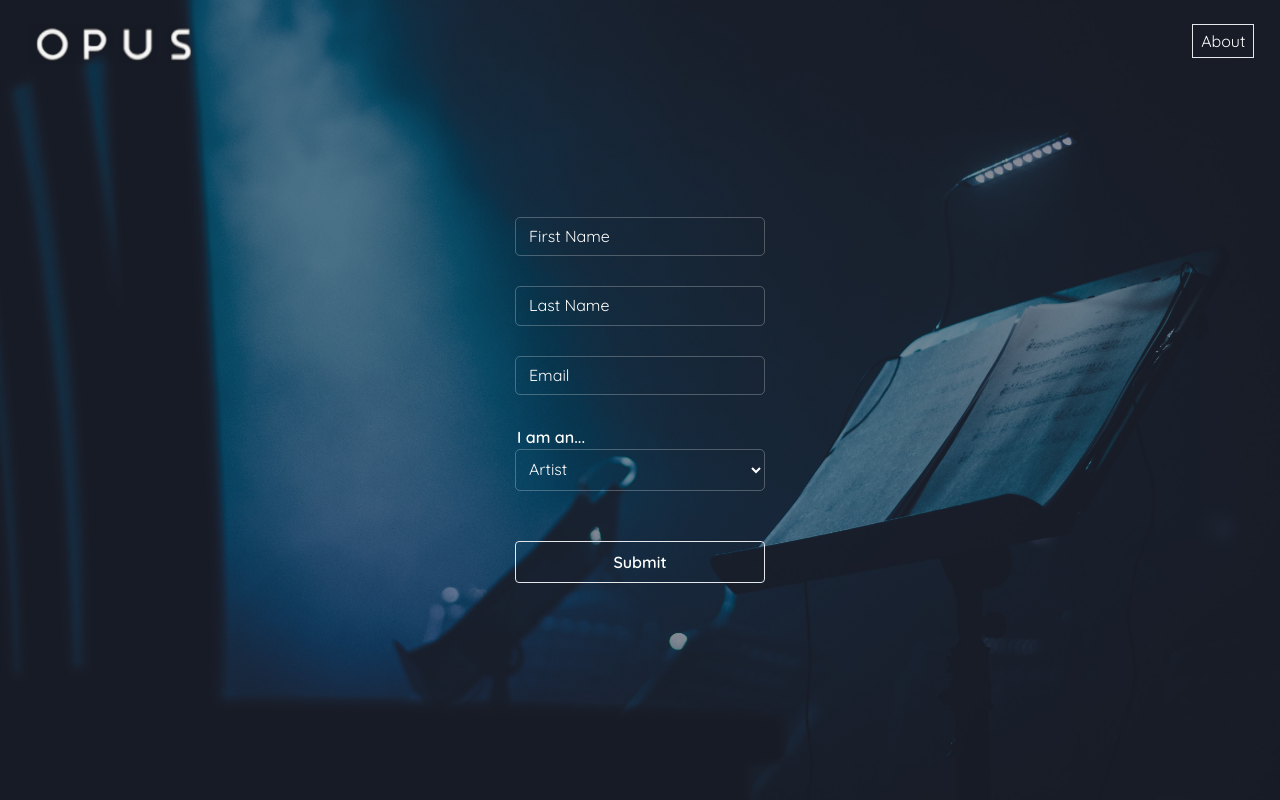
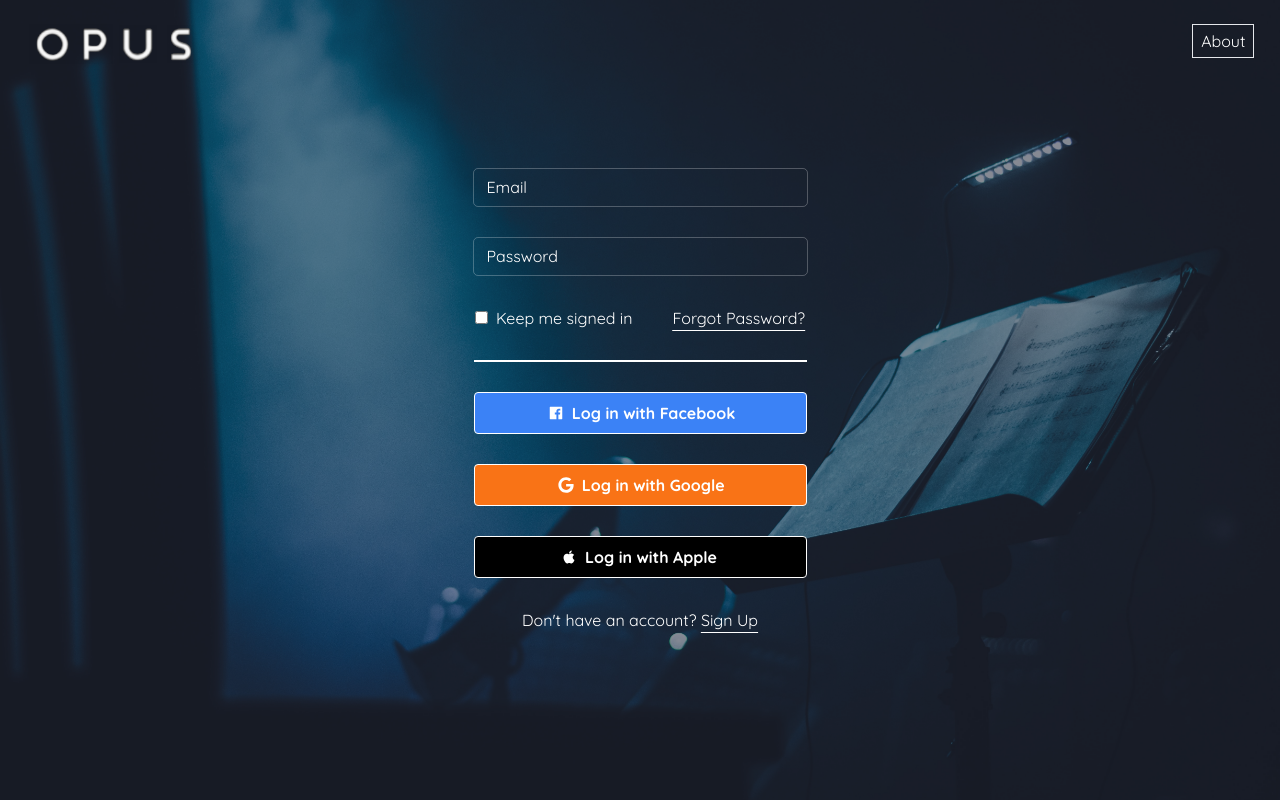
Before and after one commit to dopecello/music-jobs, a Next.js app: page /access in a window 1280 px wide. Built offline with nearby package versions, Linux system fonts and the light colour scheme.

Commit message:
took brians work and integrated into existing page

```diff
--- a/components/Hero.tsx
+++ b/components/Hero.tsx
@@ -9,7 +9,7 @@ const Hero = ({ heading }: {heading: string}) => {
             <div className='text-white z-[2] p-8 mb-[5rem] border-spacing-1'>
                 <h2 className='text-4xl mb-5'>{heading}</h2>
                 <Link href='/access'>
-                <button className='border p-2 text-sm button:hover'>Get Early Access</button>
+                <button className='border p-2 text-sm buttons buttons:hover'>Get Early Access</button>
                 </Link>
             </div>
         </div>
--- a/components/Nav.tsx
+++ b/components/Nav.tsx
@@ -23,7 +23,7 @@ const Nav = () => {
                     <ul className='hidden sm:flex right-[2%] absolute'>
                         <li>
                             <Link href='/about'>
-                                <button className='border px-2 py-1 button:hover'>
+                                <button className='border px-2 py-1 buttons buttons:hover'>
                                 About
                                 </button>
                             </Link>
--- a/components/SignUp.tsx
+++ /dev/null
@@ -1,85 +0,0 @@
-import React, { useState } from 'react';
-import { AiFillFacebook, AiFillApple } from 'react-icons/ai';
-import { FaGoogle } from 'react-icons/fa';
-import Link from 'next/link';
-
-export default function SignUp() {
-  const [email, setEmail] = useState('');
-  const [password, setPassword] = useState('');
-
-  const handleSubmit = (e) => {
-    e.preventDefault();
-    console.log(email, password);
-    // Perform login logic here
-  };
-
-  return (
-    <div className="p-5">
-      <div className="flex justify-center">
-        <form onSubmit={handleSubmit}>
-          <div className="mb-4">
-            <h1 className="text-center text-4xl">Log In</h1>
-          </div>
-          <div className="mb-4">
-            <input
-              className="bg-white focus:outline-none focus:shadow-outline border border-gray-300 rounded-lg py-2 px-4 block w-full appearance-none leading-normal"
-              id="email"
-              type="email"
-              placeholder="Email"
-              value={email}
-              onChange={(e) => setEmail(e.target.value)}
-            />
-          </div>
-          <div className="mb-4">
-            <input
-              className="bg-white focus:outline-none focus:shadow-outline border border-gray-300 rounded-lg py-2 px-4 block w-full appearance-none leading-normal"
-              id="password"
-              type="password"
-              placeholder="Enter your password"
-              value={password}
-              onChange={(e) => setPassword(e.target.value)}
-            />
-          </div>
-          <div className="mb-4 flex justify-between space-x-10">
-            <div>
-              <input type="checkbox" />
-              <label className="pl-2">Keep me signed in</label>
-            </div>
-            <div>
-              <Link href={''}>Forgot Password?</Link>
-            </div>
-          </div>
-          <button
-            className="mb-4 bg-blue-500 hover:bg-blue-400 text-white font-bold py-2 px-4 rounded w-full"
-            type="submit">
-            Log In
-          </button>
-          <div className="text-center border-t-2 border-gray-500 w-full p-2"></div>
-          <div className="mb-4">
-            <button className="bg-blue-500 text-white font-bold py-2 px-4 w-full rounded inline-flex items-center">
-              <AiFillFacebook />
-              <span>Log in with Facebook</span>
-            </button>
-          </div>
-          <div className="mb-4">
-            <button className="bg-blue-500 text-white font-bold py-2 px-4 w-full rounded inline-flex items-center">
-              <FaGoogle />
-              <span>Log in with Google</span>
-            </button>
-          </div>
-          <div className="mb-4">
-            <button className="bg-black text-white font-bold py-2 px-4 w-full rounded inline-flex items-center">
-              <AiFillApple />
-              <span>Log in with Apple</span>
-            </button>
-          </div>
-          <div className="mb-4">
-            <p className="text-center">
-              Don't have an account? <Link href="">Sign Up</Link>
-            </p>
-          </div>
-        </form>
-      </div>
-    </div>
-  );
-}
--- a/pages/access.tsx
+++ b/pages/access.tsx
@@ -1,54 +1,76 @@
-import { addDoc, collection } from 'firebase/firestore';
-import { useState } from 'react';
-import { db } from '../firebase/clientApp';
+// import { addDoc, collection } from 'firebase/firestore';
+import Link from 'next/link';
+// import { useState } from 'react';
+import { AiFillApple, AiFillFacebook } from 'react-icons/ai';
+import { FaGoogle } from 'react-icons/fa';
+// import SignUp from '../components/SignUp';
+// import { db } from '../firebase/clientApp';
 
 export default function Access() {
 
-    const [firstName, setFirstName] = useState<string>("")
-    const [lastName, setLastName] = useState<string>("")
-    const [email, setEmail] = useState<string>("")
-    const [role, setRole] = useState<string>("")
+    // const [firstName, setFirstName] = useState<string>("")
+    // const [lastName, setLastName] = useState<string>("")
+    // const [email, setEmail] = useState<string>("")
+    // const [role, setRole] = useState<string>("")
 
-    async function databaseRef() {
-        await addDoc(collection(db, "users"), {
-            firstName: firstName,
-            lastName: lastName,
-            email: email,
-            role: role
-        }).then(() => {
-            alert('success')
-        }).catch(err => {
-            console.log(err)
-        })
-    }
+    // async function databaseRef() {
+    //     await addDoc(collection(db, "users"), {
+    //         firstName: firstName,
+    //         lastName: lastName,
+    //         email: email,
+    //         role: role
+    //     }).then(() => {
+    //         alert('success')
+    //     }).catch(err => {
+    //         console.log(err)
+    //     })
+    // }
 
     return (
         <div className='flex items-center justify-center h-screen min-h-[100vh] flex-col gap-[30px] bg-fixed bg-center bg-cover custom-img'>
             <div className='absolute top-0 bottom-0 left-0 right-0 bg-slate-900/50' />
             <div className='inputBox'>
-                <input type="text" placeholder=' ' onChange={e => setFirstName(e.target.value)} />
-                <span>First Name</span>
+                <input type="text" placeholder=' ' />
+                <span>Email</span>
             </div>
             <div className='inputBox'>
-                <input type="text" placeholder=' ' onChange={e => setLastName(e.target.value)} />
-                <span>Last Name</span>
+                <input type="password" placeholder=' ' />
+                <span>Password</span>
             </div>
-            <div className='inputBox'>
-                <input type="text" placeholder=' ' onChange={e => setEmail(e.target.value)} />
-                <span>Email</span>
+            <div className="flex justify-between space-x-10 text-white z-10">
+                <div>
+                    <input type="checkbox" />
+                    <label className="pl-2">Keep me signed in</label>
+                </div>
+                <div className='underline underline-offset-[6px]'>
+                    <Link href={''}>Forgot Password?</Link>
+                </div>
             </div>
-            <div className='z-10'>
-                <div>
-                    <span className='text-white font-semibold ml-[2px]'>I am an...</span>
-                </div>
-                <select name="role" id="role" className='selectBox' onChange={e => setRole(e.target.value)}>
-                    <option value="artist">Artist</option>
-                    <option value="investor">Investor</option>
-                </select>
+            <div className="text-center border-t-2 border-white w-[333px] z-10"></div>
+            <div className="z-10">
+                <button className="bg-blue-500 border-white border text-white font-bold py-2 pl-[22%] w-[333px] rounded inline-flex items-center">
+                    <AiFillFacebook />
+                    <span className='ml-2'>Log in with Facebook</span>
+                </button>
             </div>
-            <div className='z-10'>
-                <input className='border px-2 py-2 text-white w-[250px] font-semibold rounded-[4px] mt-[20px]' type="submit" id="submitBtn" onClick={databaseRef} />
+            <div className="z-10">
+                <button className="bg-orange-500 border-white border text-white font-bold py-2 pl-[25%] w-[333px] rounded inline-flex items-center">
+                    <FaGoogle />
+                    <span className='ml-2'>Log in with Google</span>
+                </button>
             </div>
+            <div className=" z-10">
+                <button className="bg-black border-white border text-white font-bold py-2 pl-[26%] w-[333px] rounded inline-flex items-center">
+                <AiFillApple />
+                    <span className='ml-2'>Log in with Apple</span>
+                </button>
+            </div>
+            <div className="z-10">
+            <p className="text-center text-white">
+              Don&apos;t have an account? <span className='underline underline-offset-[6px]'><Link href="">Sign Up</Link></span>
+            </p>
+          </div>
         </div>
+
     )
 }
--- a/styles/globals.css
+++ b/styles/globals.css
@@ -12,11 +12,11 @@ html {
 }
 
 
-button {
+.buttons {
     transition: 600ms ease-in-out;
 }
 
-button:hover {
+.buttons:hover {
     background-color: white;
     color: black;
 }
@@ -28,11 +28,12 @@ input {
 #submitBtn:hover {
     background-color: white;
     color: black;
+    outline: none;
 }
 
 .inputBox {
     position: relative;
-    width: 250px;
+    width: 335px;
 }
 
 .inputBox input {
```
